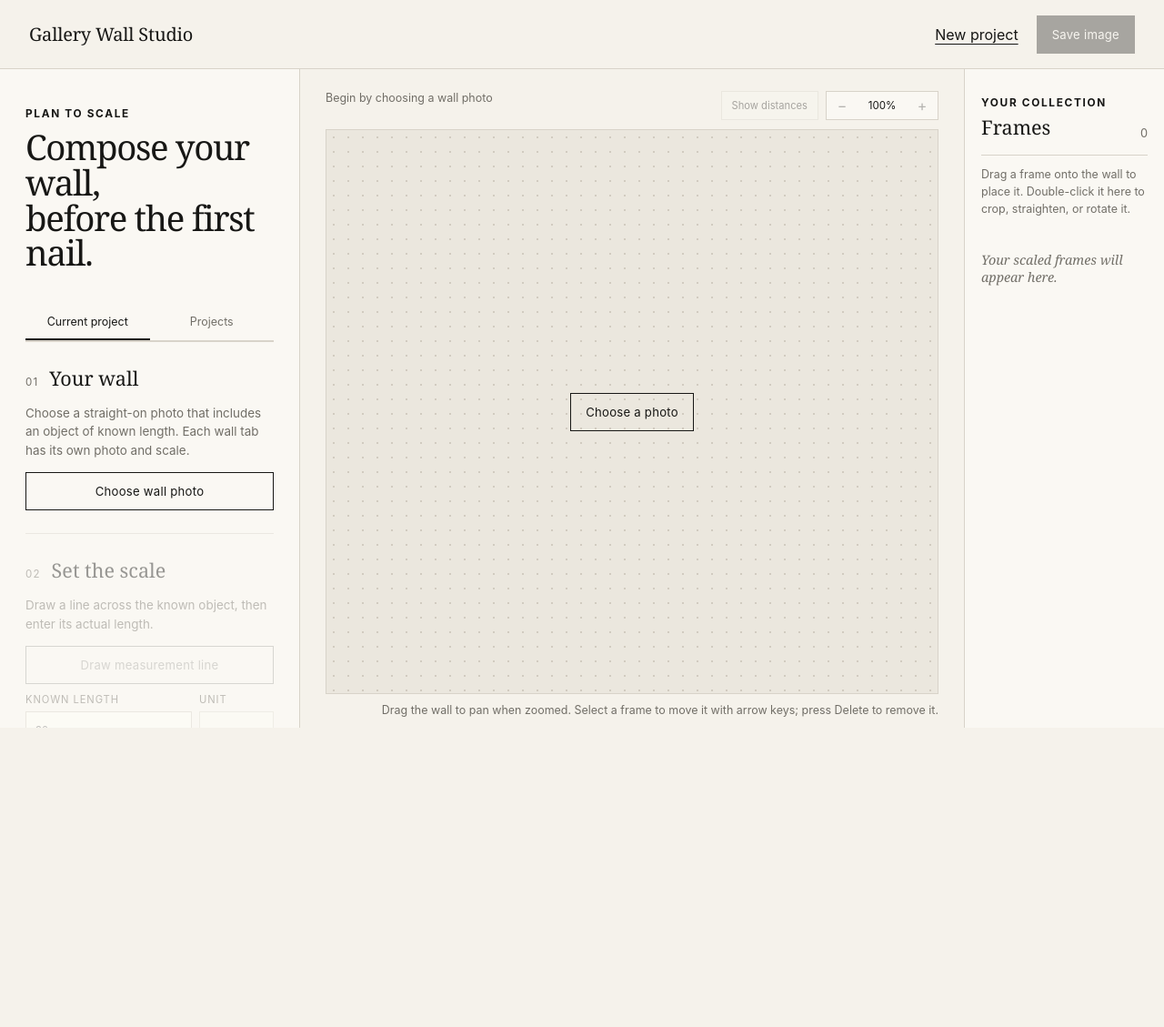
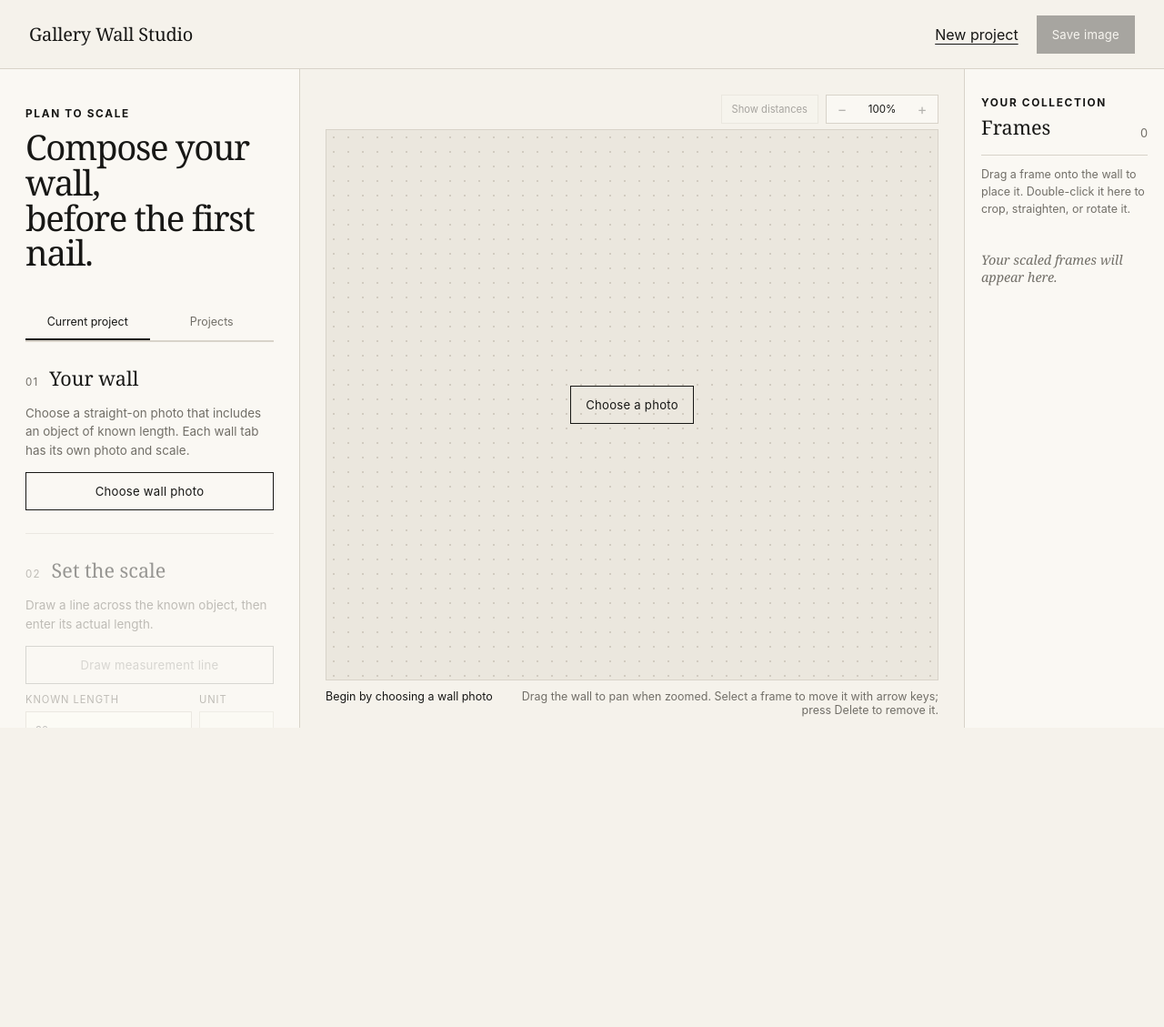
Before and after one commit to angelscrydata/gallery-wall-studio, a website: page dist/index.html in a window 1280 px wide. Shown: the whole page at 91% size. Drawn offline with Linux system fonts and the light colour scheme; no server answers.

Commit message:
Move wall tabs into the toolbar and the hint below the canvas
Put the wall tabs on the same row as Show distances and zoom so they
sit directly on the canvas, and move the step hint into the footer
beside the keyboard note. Give tabs a fixed width so names stop
truncating when there is room.

Co-Authored-By: Claude Opus 5.5 <noreply@anthropic.com>

```diff
--- a/dist/index.html
+++ b/dist/index.html
@@ -82,7 +82,10 @@
 
     <section class="workspace" aria-label="Wall planning canvas">
       <div class="workspace-tools">
-        <p id="canvasHint">Begin by choosing a wall photo</p>
+        <div class="wall-tabs" id="wallTabs" hidden>
+          <div class="wall-tab-list" id="wallTabList" role="tablist" aria-label="Walls in this project"></div>
+          <button class="wall-tab-add" id="addWallButton" type="button" aria-label="Add a wall" title="Add a wall">+</button>
+        </div>
         <div class="workspace-actions">
           <button class="spacing-toggle" id="spacingToggle" type="button" aria-pressed="false" disabled>Show distances</button>
           <div class="zoom-controls" aria-label="Zoom controls">
@@ -91,10 +94,6 @@
             <button id="zoomIn" type="button" aria-label="Zoom in" disabled>+</button>
           </div>
         </div>
-      </div>
-      <div class="wall-tabs" id="wallTabs" hidden>
-        <div class="wall-tab-list" id="wallTabList" role="tablist" aria-label="Walls in this project"></div>
-        <button class="wall-tab-add" id="addWallButton" type="button" aria-label="Add a wall" title="Add a wall">+</button>
       </div>
       <div class="stage-wrap" id="stageWrap">
         <div class="empty-state" id="emptyState">
@@ -110,7 +109,10 @@
           <svg id="spacingLayer" class="spacing-layer" aria-hidden="true"></svg>
         </div>
       </div>
-      <p class="keyboard-note">Drag the wall to pan when zoomed. Select a frame to move it with arrow keys; press Delete to remove it.</p>
+      <div class="workspace-footer">
+        <p class="canvas-hint" id="canvasHint" aria-live="polite">Begin by choosing a wall photo</p>
+        <p class="keyboard-note">Drag the wall to pan when zoomed. Select a frame to move it with arrow keys; press Delete to remove it.</p>
+      </div>
     </section>
 
     <aside class="frame-sidebar" aria-label="Scaled frame library">
--- a/dist/styles.css
+++ b/dist/styles.css
@@ -103,9 +103,12 @@ input[type="number"], select { width: 100%; border: 1px solid var(--line); backg
 .library-delete { position: absolute; top: 4px; right: 4px; z-index: 2; width: 24px; height: 24px; border: 0; background: transparent; color: var(--muted); cursor: pointer; font-size: 1rem; line-height: 1; }
 .library-delete:hover { color: #8b241f; }
 .workspace { min-width: 0; min-height: 0; padding: 24px 28px 12px; display: flex; flex-direction: column; overflow: hidden; }
-.workspace-tools { min-height: 42px; display: flex; justify-content: space-between; align-items: flex-start; }
-.workspace-tools p, .keyboard-note { margin: 0; color: var(--muted); font-size: .78rem; }
-.workspace-actions { display: flex; gap: 8px; align-items: center; }
+.workspace-tools { min-height: 42px; display: flex; align-items: flex-end; gap: 16px; }
+.workspace-actions { display: flex; gap: 8px; align-items: center; margin-left: auto; padding-bottom: 6px; flex: none; }
+.workspace-footer { display: flex; justify-content: space-between; align-items: baseline; gap: 24px; padding-top: 10px; }
+.canvas-hint, .keyboard-note { margin: 0; color: var(--muted); font-size: .78rem; }
+.canvas-hint { color: var(--ink); flex: 0 1 auto; max-width: 50%; }
+.keyboard-note { flex: 1 1 0; min-width: 0; }
 .spacing-toggle { min-height: 32px; border: 1px solid var(--line); background: var(--panel); padding: 0 11px; cursor: pointer; font-size: .7rem; }
 .spacing-toggle[aria-pressed="true"] { background: var(--ink); color: var(--white); border-color: var(--ink); }
 .spacing-toggle:disabled { opacity: .35; cursor: not-allowed; }
@@ -114,10 +117,10 @@ input[type="number"], select { width: 100%; border: 1px solid var(--line); backg
 .zoom-controls button:disabled { opacity: .3; }
 .zoom-controls span { min-width: 54px; text-align: center; font-size: .72rem; }
 .stage-wrap { flex: 1; min-height: 0; display: flex; align-items: center; justify-content: center; overflow: auto; overscroll-behavior: contain; padding: 24px; background-color: #ebe7de; background-image: radial-gradient(#d1cbc0 1px, transparent 1px); background-size: 16px 16px; border: 1px solid var(--line); }
-.wall-tabs { display: flex; align-items: flex-end; gap: 2px; margin-top: 6px; min-width: 0; }
+.wall-tabs { display: flex; align-items: flex-end; gap: 2px; flex: 1 1 auto; min-width: 0; }
 .wall-tab-list { display: flex; align-items: flex-end; gap: 2px; min-width: 0; overflow-x: auto; scrollbar-width: none; }
 .wall-tab-list::-webkit-scrollbar { display: none; }
-.wall-tab { position: relative; display: flex; align-items: center; flex: 0 1 190px; min-width: 124px; height: 34px; border: 1px solid var(--line); border-bottom: 0; border-radius: 9px 9px 0 0; background: var(--panel); color: var(--muted); margin-bottom: -1px; }
+.wall-tab { position: relative; display: flex; align-items: center; width: 190px; flex: 0 1 190px; min-width: 124px; height: 34px; border: 1px solid var(--line); border-bottom: 0; border-radius: 9px 9px 0 0; background: var(--panel); color: var(--muted); margin-bottom: -1px; }
 .wall-tab:hover { color: var(--ink); }
 .wall-tab.is-active { background: #ebe7de; color: var(--ink); z-index: 1; height: 37px; }
 .wall-tab-select { flex: 1; min-width: 0; height: 100%; display: flex; align-items: center; gap: 8px; border: 0; background: transparent; color: inherit; padding: 0 6px 0 13px; cursor: pointer; font: inherit; font-size: .74rem; text-align: left; }
@@ -151,7 +154,7 @@ input[type="number"], select { width: 100%; border: 1px solid var(--line); backg
 .placed-frame-image { position: absolute; inset: 0; width: 100%; height: 100%; display: block; border: 0; outline: 0; pointer-events: none; transform-origin: center; }
 .placed-frame.selected { outline: 2px solid var(--ink); outline-offset: 2px; }
 .placed-frame.dragging { cursor: grabbing; will-change: transform; backface-visibility: hidden; }
-.keyboard-note { padding-top: 10px; text-align: right; }
+.keyboard-note { text-align: right; }
 dialog { border: 1px solid var(--ink); background: var(--panel); padding: 0; width: min(420px, calc(100% - 32px)); }
 dialog::backdrop { background: rgba(23,23,21,.45); }
 dialog form { padding: 30px; }
```
